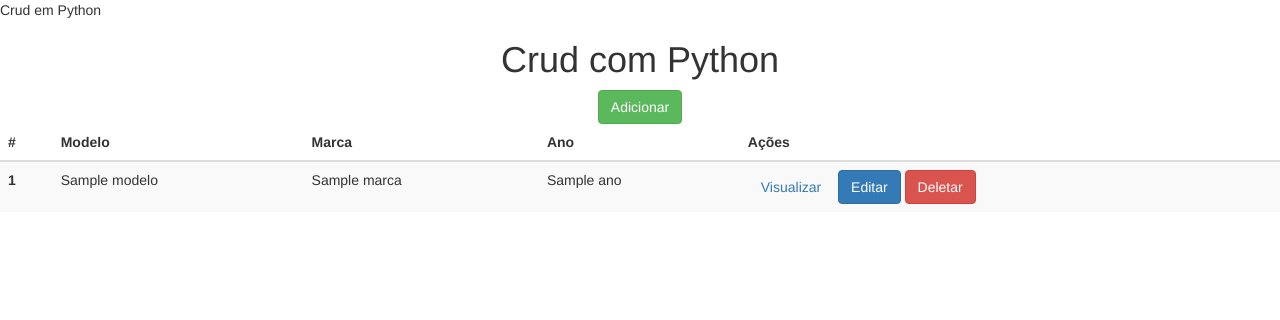
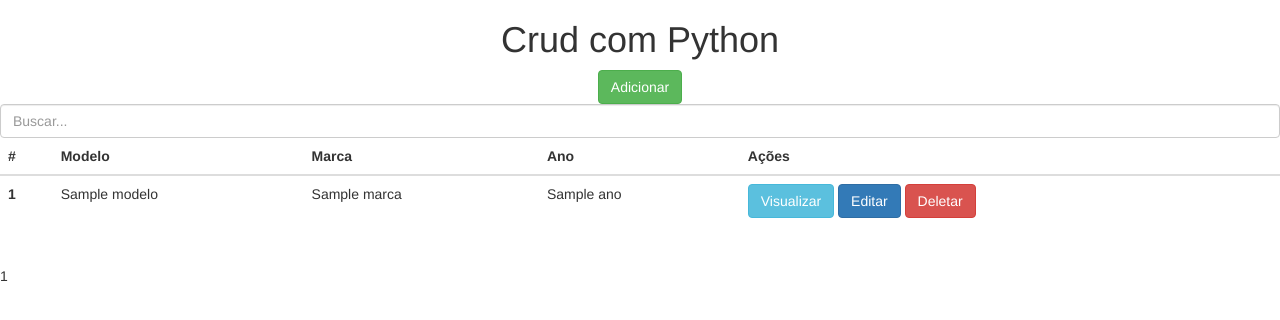
Before and after one commit to Jackson-Vitorio/SQLITE-AND-PYTHON-DATABASE, a Django app: template aplicativo/templates/index.html in a window 1280 px wide. Shown: the top 320 px of the page. Run offline with Django 3.2, Linux system fonts and the light colour scheme; the template is opened without the code that fills it: most values are stand-ins (such as "Sample title", 1, 10 or a date in 2020).

Commit message:
ultimo update usando slqlite, falta tratamento de css

```diff
--- a/aplicativo/templates/index.html
+++ b/aplicativo/templates/index.html
@@ -2,7 +2,6 @@
 <html lang="pt-br">
 <head>
     <meta charset="utf-8">
-    <tittle>Crud em Python</tittle>
     <link rel="stylesheet" href="https://cdn.jsdelivr.net/npm/bootstrap@3.3.7/dist/css/bootstrap.min.css" integrity="sha384-BVYiiSIFeK1dGmJRAkycuHAHRg32OmUcww7on3RYdg4Va+PmSTsz/K68vbdEjh4u" crossorigin="anonymous">
 </head>
 
@@ -16,11 +15,14 @@
     </div>
 
     <div class="col-8 m-auto pt-2 pb-2 text-center">
+        <form method="get">
+          <input type="text" id="search" name="search" class="form-control" placeholder="Buscar..." >
+        </form>
+    </div>
 
-    </div>
-    </div>
-    <table class="table table-dark table-striped">
-        <thead>
+    <div class="col-8 m-auto pt-2 pb-2">
+      <table class="table">
+          <thead class="thead-dark">
             <tr>
               <th scope="col">#</th>
               <th scope="col">Modelo</th>
@@ -37,7 +39,7 @@
               <td>{{dbs.marca}}</td>
               <td>{{dbs.ano}}</td>
               <td>
-                <a href="/view/{{dbs.id}}/" class="btn btn-dark">Visualizar</a>
+                <a href="/view/{{dbs.id}}/" class="btn btn-info">Visualizar</a>
                 <a href="/edit/{{dbs.id}}/" class="btn btn-primary">Editar</a>
                 <a href="/delete/{{dbs.id}}/" class="btn btn-danger btnDel">Deletar</a>
             </tr>
@@ -49,6 +51,18 @@
         </table>
       </div>
 
+    <div class="pagination">
+      {% if db.has_previous %}
+        <a href="?page={{db.previous_page_number}}"> < </a>
+      {% endif %}
+
+      {{db.number}}
+
+      {%if db.has_next%}
+        <a href="?page={{db.next_page_number}}"> > </a>
+      {%endif%}
+
+    </div>
     {% load static %}
     <script src="{% static 'javascript.js' %}"></script>
 
```
Also changed, not shown: aplicativo/views.py (+12 -1 lines), db.sqlite3. Lines whose indentation alone changed are shown as unchanged.
